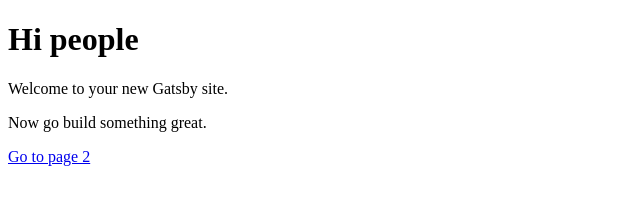
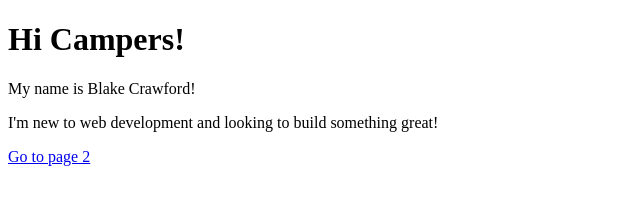
Before and after one commit to wulfmatik/JAMStack, a Gatsby site: page / in a window 1280 px wide. Shown: the whole page, without its empty margins (0-640 px from the left). Built offline with nearby package versions, Linux system fonts and the light colour scheme; Gatsby itself is replaced by a stand-in of ours.

Commit message:
first commit

```diff
--- a/src/pages/index.js
+++ b/src/pages/index.js
@@ -3,9 +3,9 @@ import Link from 'gatsby-link'
 
 const IndexPage = () => (
   <div>
-    <h1>Hi people</h1>
-    <p>Welcome to your new Gatsby site.</p>
-    <p>Now go build something great.</p>
+    <h1>Hi Campers!</h1>
+    <p>My name is Blake Crawford!</p>
+    <p>I'm new to web development and looking to build something great!</p>
     <Link to="/page-2/">Go to page 2</Link>
   </div>
 )
```
